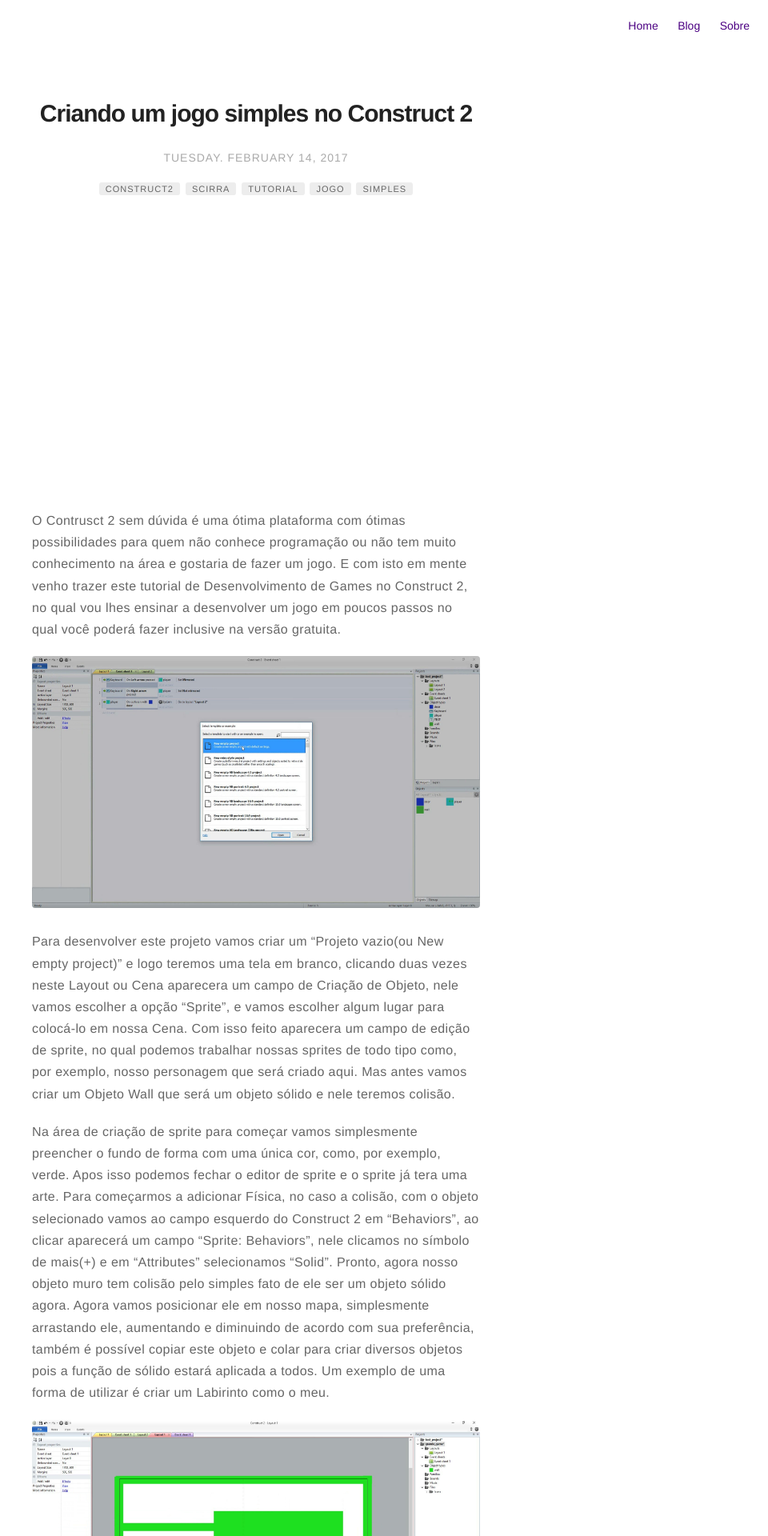
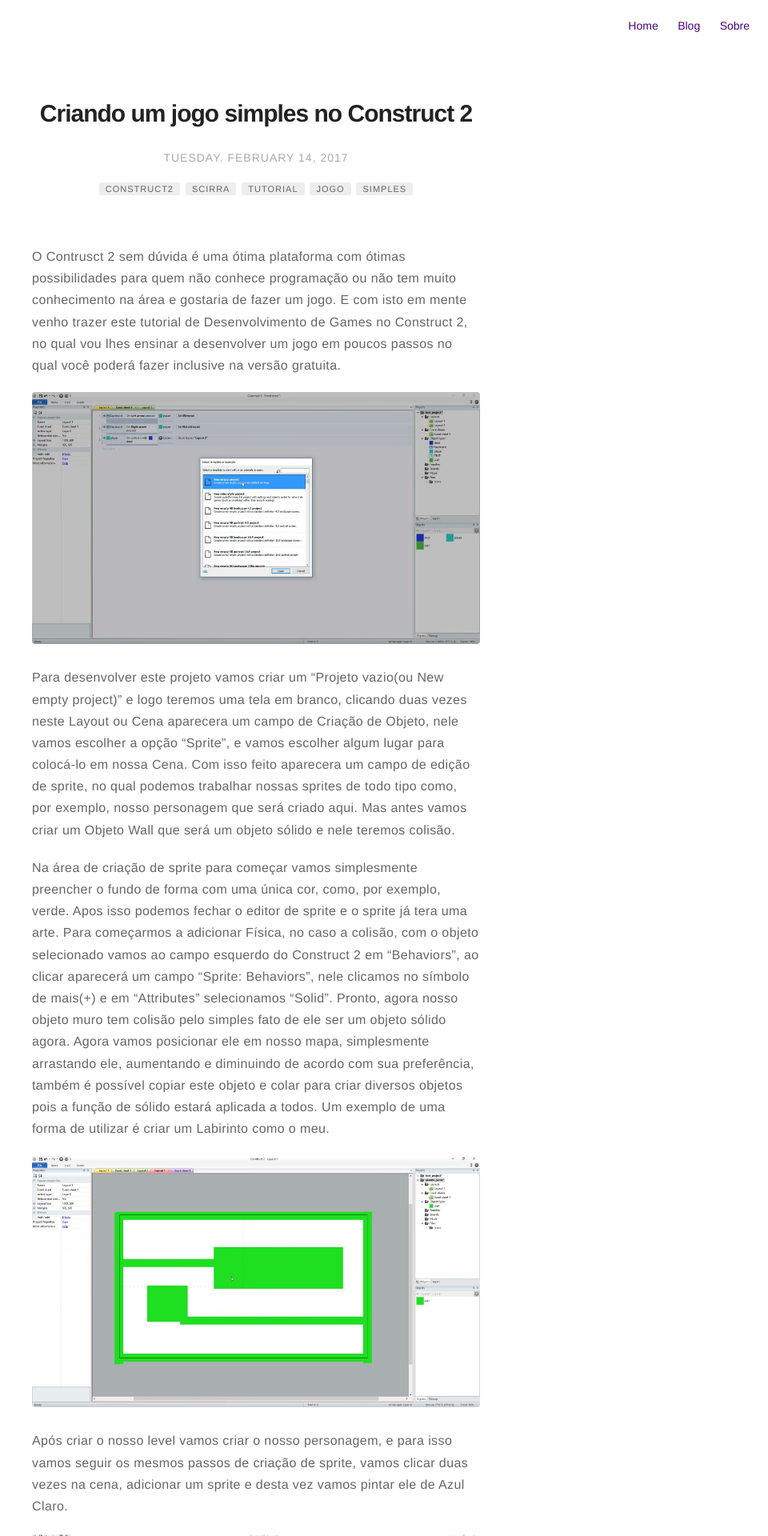
Before and after one commit to Rychillie/rychillieOLD, a Jekyll site: the page built from _posts/2017/02/2017-02-14-criando-um-jogo-simples-com-construct-2.markdown, in a window 1280 px wide. Shown: the top 1920 px of the page at 80% size, without its empty margins (320-1280 px from the left). Built offline with Jekyll 4.4.1, drawn with Linux system fonts in a browser that asks for light colours; comment, search, counter and statistics services are not loaded.

Commit message:
Update 2017-02-14-criando-um-jogo-simples-com-construct-2.markdown

```diff
--- a/_posts/2017/02/2017-02-14-criando-um-jogo-simples-com-construct-2.markdown
+++ b/_posts/2017/02/2017-02-14-criando-um-jogo-simples-com-construct-2.markdown
@@ -25,8 +25,6 @@
 (adsbygoogle = window.adsbygoogle || []).push({});
 </script>
 
-<iframe width="560" height="310" src="" frameborder="0" allowfullscreen></iframe>
-
 O Contrusct 2 sem dúvida é uma ótima plataforma com ótimas possibilidades para quem não conhece programação ou não tem muito conhecimento na área e gostaria de fazer um jogo. E com isto em mente venho trazer este tutorial de Desenvolvimento de Games no Construct 2, no qual vou lhes ensinar a desenvolver um jogo em poucos passos no qual você poderá fazer inclusive na versão gratuita.
 
 <img class="image" src="/assets/images/tutos/construct2/criandoumprojetosimplesnoc2.jpg" alt="Escolha de Template de Construct 2">
```
